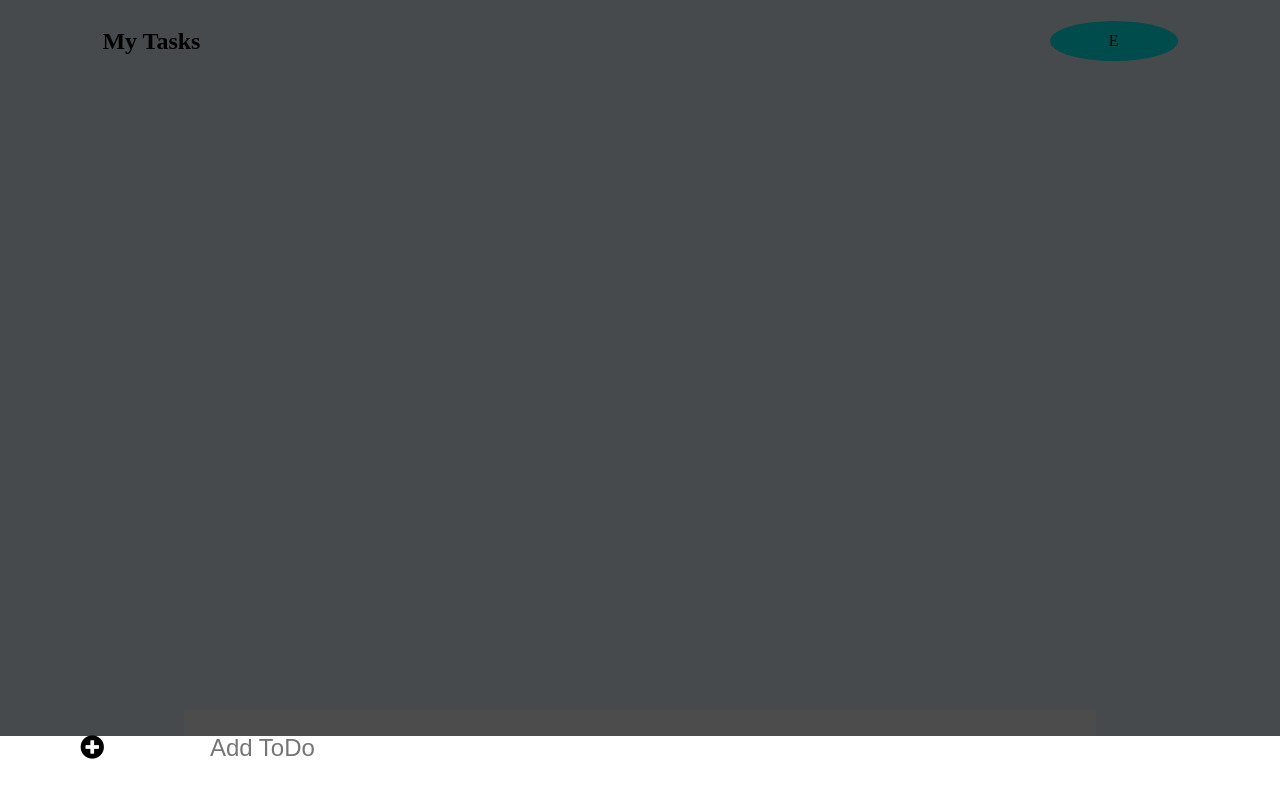
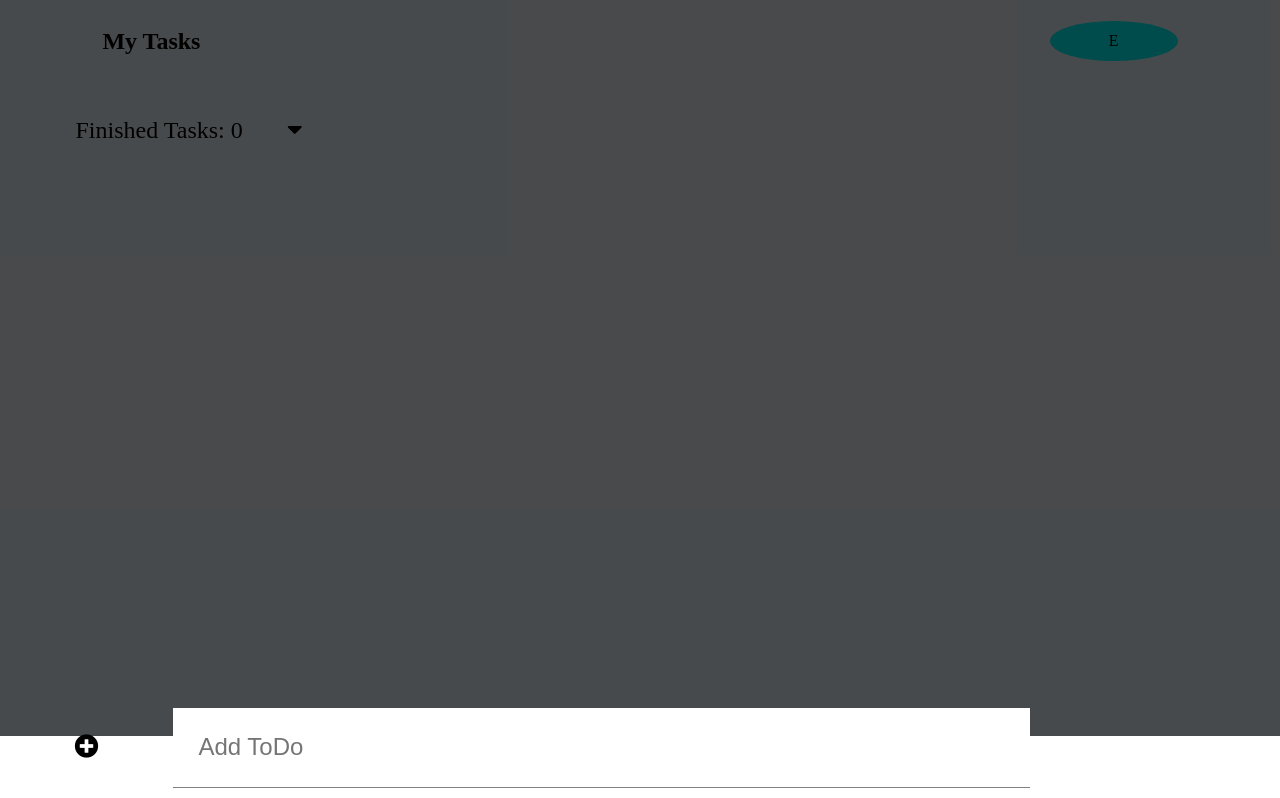
Before and after one commit to eslam3400/code-adict-react, a React (Create React App) app: page / in a window 1280 px wide. Both pictures are taken after a click on the element 640 px from the left and 768 px from the top of the page. Built offline with nearby package versions, Linux system fonts and the light colour scheme.

Commit message:
workes fine

```diff
--- a/src/App.css
+++ b/src/App.css
@@ -19,4 +19,10 @@ main {
   align-items: center;
   width: 100vw;
   height: 8vh;
+  z-index: 99;
 }
+@media (max-width: 767.98px) {
+  .BottomNavbar {
+    height: 10vh;
+  }
+}
--- a/src/App.js
+++ b/src/App.js
@@ -7,17 +7,18 @@ import Header from './components/header/Header';
 import TodoList from './components/todo-list/TodoList';
 
 export default function App() {
-  const [addingNewTask, setAddingNewTask] = useState(false)
+  const [showAddingNewTaskInput, setShowAddingNewTaskInput] = useState(false)
+  const [tasks, setTasks] = useState(JSON.parse(localStorage.getItem("tasks")) || [])
 
   return (
     <main>
-      <div className="appBody" onClick={e => setAddingNewTask(false)}>
-        {addingNewTask ? <FadedBackground /> : null}
+      <div className="appBody" onClick={e => setShowAddingNewTaskInput(false)}>
+        {showAddingNewTaskInput ? <FadedBackground /> : null}
         <Header />
-        <TodoList />
+        <TodoList tasks={tasks} setTasks={setTasks} />
       </div>
-      <div className="BottomNavbar" style={{ backgroundColor: addingNewTask ? "white" : 'black' }}>
-        {addingNewTask ? <AddTodo /> : <BottomNavbar adding={addingNewTask} addingHandler={setAddingNewTask} />}
+      <div className="BottomNavbar" style={{ backgroundColor: showAddingNewTaskInput ? "white" : 'black' }}>
+        {showAddingNewTaskInput ? <AddTodo setTasks={setTasks} showInputHandler={setShowAddingNewTaskInput} /> : <BottomNavbar adding={showAddingNewTaskInput} addingHandler={setShowAddingNewTaskInput} />}
       </div>
     </main>
   )
--- a/src/components/add-todo/AddTodo.css
+++ b/src/components/add-todo/AddTodo.css
@@ -7,6 +7,7 @@
   bottom: 0;
   width: 100%;
   padding: 1.5vh 0;
+  z-index: 999;
 }
 label {
   width: 15%;
--- a/src/components/add-todo/AddTodo.jsx
+++ b/src/components/add-todo/AddTodo.jsx
@@ -1,7 +1,7 @@
 import React ,{useState} from 'react'
 import './AddTodo.css'
 
-export default function AddTodo(props) {
+export default function AddTodo({setTasks,showInputHandler}) {
   // State
   const [showAddButton,setShowAddButton] = useState(false);
   // Vars
@@ -12,11 +12,13 @@ export default function AddTodo(props) {
   const addButtonOnChangeHandler = e => e.target.value === "" ? setShowAddButton(false) : setShowAddButton(true);
 
   const addTodo = ()=>{
-    let newTodos = [...props.prevTodos,{id:setId(),content:todoContent.value,done:false}];
-    props.add(newTodos);
+    let prevTasks = JSON.parse(localStorage.getItem("tasks")) || []
+    let newTasks = [...prevTasks,{id:setId(),content:todoContent.value,done:false}];
+    setTasks(newTasks);
     setShowAddButton(false);
     todoContent.value = "";
-    localStorage.setItem("todos",JSON.stringify(newTodos));
+    localStorage.setItem("tasks",JSON.stringify(newTasks));
+    showInputHandler(false)
   }
 
   const addTodoOnEnterPress = e => e.key === 'Enter' ? addTodo() : null;
@@ -25,7 +27,7 @@ export default function AddTodo(props) {
   return (
     <section className="addTodo">
       <label htmlFor="addTodo"><i className="fas fa-plus-circle"></i></label>
-      <input type="text" placeholder="Add ToDo" id="todoContent" onChange={addButtonOnChangeHandler} onKeyPress={addTodoOnEnterPress}/>
+      <input autoFocus type="text" placeholder="Add ToDo" id="todoContent" onChange={addButtonOnChangeHandler} onKeyPress={addTodoOnEnterPress}/>
       <i className="fas fa-paper-plane addButton" style={{ visibility: showAddButton ? "visible" : "hidden" }} onClick={addTodo}></i>
     </section>
   )
--- a/src/components/todo-list/TodoList.css
+++ b/src/components/todo-list/TodoList.css
@@ -7,3 +7,7 @@
 .tasksList > .task {
   margin: 3% 0%;
 }
+.doneTasksTitle {
+  padding: 3% 1%;
+  cursor: pointer;
+}
--- a/src/components/todo-list/TodoList.jsx
+++ b/src/components/todo-list/TodoList.jsx
@@ -1,14 +1,24 @@
-import React , { useState } from 'react';
-import AddTodo from '../add-todo/AddTodo.jsx';
+import React,{useState} from 'react';
 import Todo from '../todo/Todo.jsx';
 import './TodoList.css';
 
-export default function TodoList() {
-  const [todos,setTodos] = useState(JSON.parse(localStorage.getItem("todos")) || []);
+export default function TodoList({tasks,setTasks}) {
+  const [showFinishedTasks, setShowFinishedTasks] = useState(false)
+  const unFinishedTasks = []
+  const finishedTasks = []
+  tasks.forEach(task => {
+    if (task.done) finishedTasks.push(task)
+    else unFinishedTasks.push(task)
+  });
   return (
-    <div className="tasksList">
-      {todos.map(todo=> <Todo key={todo.id} stateControll={setTodos} prevTodos={todos} todo={todo}/>)}
-      {/* <AddTodo add={setTodos} prevTodos={todos}></AddTodo> */}
-    </div>
+    <>
+      <div className="tasksList">
+        {unFinishedTasks.map(task=><Todo key={task.id} tasks={tasks} setTasks={setTasks} task={task}/>)}
+      </div>
+      <div className="tasksList doneTasks">
+        <p className="doneTasksTitle" onClick={e=>setShowFinishedTasks(!showFinishedTasks)}>Finished Tasks: {finishedTasks.length} {showFinishedTasks? <i className="fas fa-caret-up"></i>:<i className="fas fa-caret-down"></i>}</p>
+        {showFinishedTasks ? finishedTasks.map(task=><Todo key={task.id} tasks={tasks} setTasks={setTasks} task={task}/>):null}
+      </div>
+    </>
   )
 }
--- a/src/components/todo/Todo.css
+++ b/src/components/todo/Todo.css
@@ -3,7 +3,6 @@
   justify-content: start;
   align-items: center;
   padding: 1.5vh 2vw;
-  background-color: antiquewhite;
   border-radius: 10px;
 }
 p {
@@ -12,6 +11,6 @@ p {
   overflow-wrap: break-word;
   margin: 0;
 }
-.fa-check {
+i {
   padding: 0 3vw;
 }
--- a/src/components/todo/Todo.jsx
+++ b/src/components/todo/Todo.jsx
@@ -1,35 +1,31 @@
 import React from 'react';
 import './Todo.css';
 
-export default function Todo(props) {
-  // Props
-  let {todo,prevTodos,stateControll} = props
+export default function Todo({tasks,setTasks,task}) {
   // Vars
-  let contentStyle = (todo.done) ? {textDecoration: "line-through"}:{textDecoration: "none"};
+  let contentStyle = (task.done) ? {textDecoration: "line-through"}:{textDecoration: "none"};
   // Methods
-  const save = todos => localStorage.setItem("todos",JSON.stringify(todos));
+  const save = todos => localStorage.setItem("tasks",JSON.stringify(todos));
 
   const deleteTodo = ()=>{
-    const newTodos = prevTodos.filter(element => element.id !== todo.id );
-    prevTodos = newTodos;
-    stateControll(newTodos);
+    const newTodos = tasks.filter(element => element.id !== task.id );
+    setTasks(newTodos);
     save(newTodos);
   }
 
   const toggelCheckDone = ()=>{
-    const newTodos = prevTodos.map(element => {
-      if (element.id === todo.id) todo.done = !todo.done;
+    const newTodos = tasks.map(element => {
+      if (element.id === task.id) task.done = !task.done;
       return element;
     });
-    prevTodos = newTodos;
-    stateControll(newTodos);
+    setTasks(newTodos);
     save(newTodos);
   }
 
   return (
-    <div className="task">
-      <i className="fas fa-check" onClick={toggelCheckDone}></i>
-      <p id={'content-'+todo.id} style={contentStyle}>{todo.content}</p>
+    <div className="task" style={{ backgroundColor: task.done?"#58d69d":"antiquewhite" }}>
+      {task.done ?<i className="fas fa-minus" onClick={toggelCheckDone}></i> :<i className="fas fa-check" onClick={toggelCheckDone}></i>}
+      <p id={'content-'+task.id} style={contentStyle}>{task.content}</p>
       {/* <ul>
         <li><i className="fas fa-edit"></i></li>
         <li onClick={deleteTodo} id={todo.id}><i className="fas fa-trash-alt"></i></li>
```
